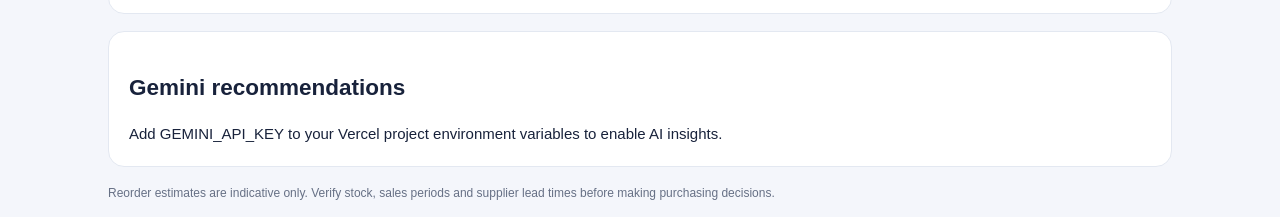
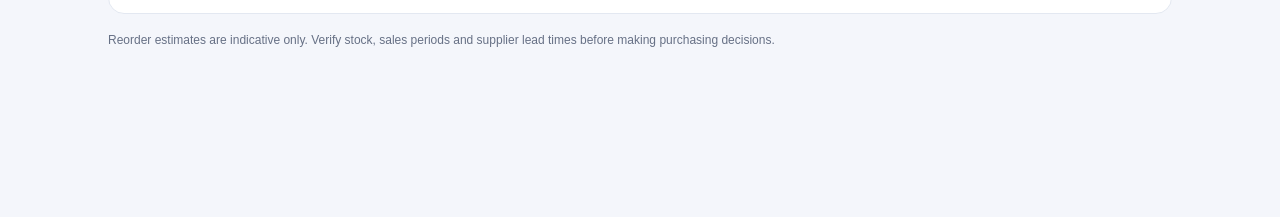
Before and after one commit to rebiyamalik/smart-inventory-vercel, a plain HTML site: page index.html in a window 1280 px wide. Shown: the part 1073-1290 px from the top of the page. After the commit the page ends 1147 px from the top, so only its background shows below. Drawn offline with Linux system fonts and the light colour scheme; no server answers.

Commit message:
Update index.html

```diff
--- a/index.html
+++ b/index.html
@@ -71,10 +71,6 @@ th{background:#f6f8fc;font-size:11px;text-transform:uppercase}
 <section class="card">
  <h2>Product summary</h2>
  <div id="table" class="tablewrap"><p class="empty">No analysis yet.</p></div>
-</section>
-<section class="card">
- <h2>Gemini recommendations</h2>
- <div id="ai">Add GEMINI_API_KEY to your Vercel project environment variables to enable AI insights.</div>
 </section>
 <p class="muted">Reorder estimates are indicative only. Verify stock, sales periods and supplier lead times before making purchasing decisions.</p>
 </main>
```
